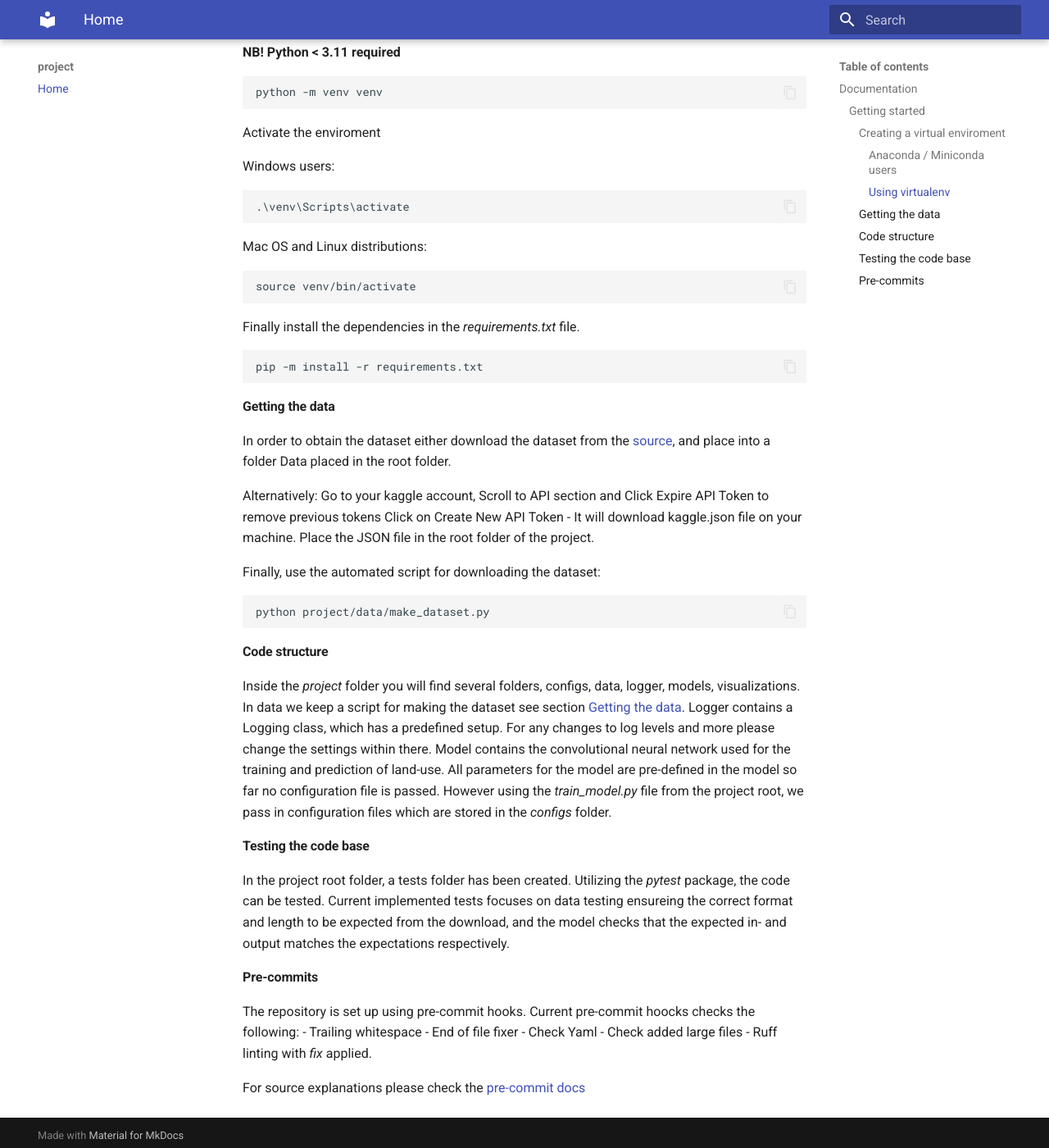
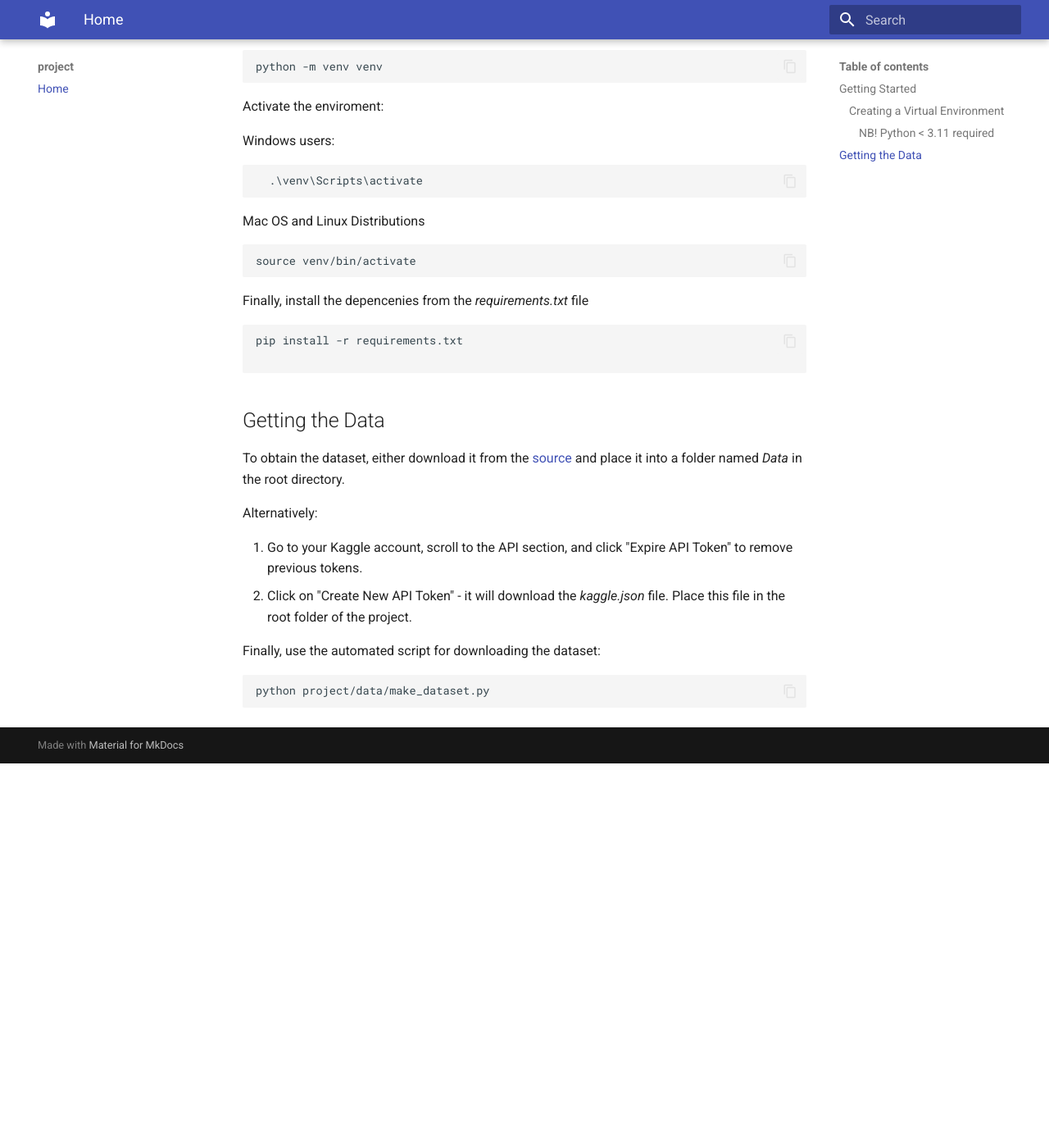
Before and after one commit to Peetzie/land-use-classification-mlops, an MkDocs documentation site: the page built from docs/source/index.md, in a window 1280 px wide and 1400 px high, scrolled down 610 px. Shown: the whole window at 82% size. Built offline with MkDocs 1.6.1 and Material for MkDocs 9.7.7, drawn with Linux system fonts in a browser that asks for light colours; after the commit the page ends 1541 px from its top, so only the background shows below that; some of the changed text lies outside the part shown.

Commit message:
Updated docs

````diff
--- a/docs/source/index.md
+++ b/docs/source/index.md
@@ -1,75 +1,56 @@
-## Documentation
+# Documentation
 
-### Getting started
+## Getting Started
 
-#### Creating a virtual enviroment
-For development it is recommended seting up a virtual enviroment. To ensure compatibility between packages and keeping the global enviroment clean.
+### Creating a Virtual Environment
 
-##### Anaconda / Miniconda users
-For Anaconda or Miniconda users this can be done by creating a virtual enviroment with the following command. This will create a new conda enviroment with **python=3.10** named **project**.
+For development, it is recommended to set up a virtual environment to ensure compatibility between packages and keep the global environment clean.
 
-```
+**Anaconda / Miniconda users**
+
+For Anaconda or Miniconda users, create a virtual environment with the following command. This will generate a new conda environment with **python=3.10** named **project**.
+
+```bash
 make create_environment
 conda activate project
 make requirements
 ```
-All set - Skip ahead to [Getting the data](#getting-the-data)
-##### Using virtualenv
-**NB! Python < 3.11 required**
-```
+
+All set! Skip ahead to [Getting the data](#getting-the-data)
+
+**Virtualenv users**
+#### NB! Python < 3.11 required
+```bash
 python -m venv venv
 ```
-Activate the enviroment
+Activate the enviroment:
 
 Windows users:
-```
-.\venv\Scripts\activate
+```bash
+  .\venv\Scripts\activate
 ```
 
-Mac OS and Linux distributions:
-```
+Mac OS and Linux Distributions
+```bash
 source venv/bin/activate
 ```
-Finally install the dependencies in the *requirements.txt* file.
+Finally, install the depencenies from the *requirements.txt* file
+```bash
+pip install -r requirements.txt
 
 ```
-pip -m install -r requirements.txt
-```
 
+## Getting the Data
 
-#### Getting the data
-In order to obtain the dataset either download the dataset from the [source](https://www.kaggle.com/datasets/apollo2506/landuse-scene-classification), and place into a folder Data placed in the root folder.
+To obtain the dataset, either download it from the [source](https://www.kaggle.com/datasets/apollo2506/landuse-scene-classification) and place it into a folder named *Data* in the root directory.
 
 Alternatively:
-Go to your kaggle account, Scroll to API section and Click Expire API Token to remove previous tokens
-Click on Create New API Token - It will download kaggle.json file on your machine. Place the JSON file in the root folder of the project.
+
+1. Go to your Kaggle account, scroll to the API section, and click "Expire API Token" to remove previous tokens.
+2. Click on "Create New API Token" - it will download the *kaggle.json* file. Place this file in the root folder of the project.
 
 Finally, use the automated script for downloading the dataset:
 
-```
+```bash
 python project/data/make_dataset.py
 ```
-
-#### Code structure
-
-Inside the *project* folder you will find several folders, configs, data, logger, models, visualizations.
-In data we keep a script for making the dataset see section [Getting the data](#getting-the-data).
-Logger contains a Logging class, which has a predefined setup. For any changes to log levels and more please change the settings within there.
-Model contains the convolutional neural network used for the training and prediction of land-use.
-All parameters for the model are pre-defined in the model so far no configuration file is passed. However using the *train_model.py* file from the project root, we pass in configuration files which are stored in the *configs* folder.
-
-#### Testing the code base
-In the project root folder, a tests folder has been created. Utilizing the *pytest* package, the code can be tested.
-Current implemented tests focuses on data testing ensureing the correct format and length to be expected from the download, and the model checks that the expected in- and output matches the expectations respectively.
-
-
-#### Pre-commits
-The repository is set up using pre-commit hooks.
-Current pre-commit hoocks checks the following:
-- Trailing whitespace
-- End of file fixer
-- Check Yaml
-- Check added large files
-- Ruff linting with *fix* applied.
-
-For source explanations please check the [pre-commit docs](https://pre-commit.com/hooks.html)
````
